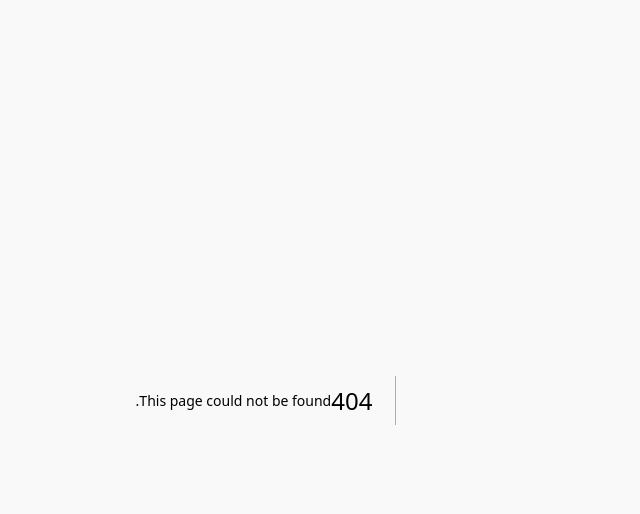
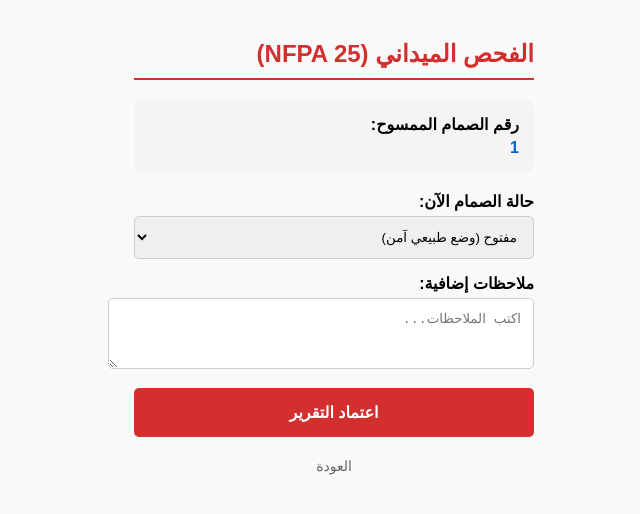
Before and after one commit to rootaipro-svg/nfpa-core2, a Next.js app: page /inspect/1 in a window 1280 px wide. Before the commit this address had no page. Shown: the top 514 px of the page, without its empty margins (406-1046 px from the left). Built offline with nearby package versions, Linux system fonts and the light colour scheme.

Commit message:
Create page.tsx

```diff
--- /dev/null
+++ b/app/inspect/[id]/page.tsx
@@ -0,0 +1,82 @@
+'use client'
+import React, { useState } from 'react';
+import { useParams } from 'next/navigation';
+import { createClient } from '@supabase/supabase-js';
+import Link from 'next/link';
+
+export default function InspectValve() {
+    const params = useParams();
+    const valveId = params?.id;
+
+    const [status, setStatus] = useState('مفتوح (طبيعي)');
+    const [notes, setNotes] = useState('');
+    const [loading, setLoading] = useState(false);
+
+    const handleInspect = async (e: any) => {
+        e.preventDefault();
+        setLoading(true);
+
+        // المفاتيح المباشرة لتجاوز أي تعقيدات
+        const supabaseUrl = 'https://uysfhchahbayozbisppy.supabase.co';
+        const supabaseKey = 'sb_publishable_T03nYMwpGp1uXXTPLqx_1Q_JnzMuqML';
+
+        try {
+            const supabase = createClient(supabaseUrl, supabaseKey);
+
+            // نستخدم الجدول البسيط الذي رأيته في صورتك
+            const { error } = await supabase
+                .from('valve_inspections')
+                .insert([{
+                    valve_number: valveId,
+                    status: status,
+                    notes: notes
+                }]);
+
+            if (error) {
+                alert("حدث خطأ أثناء الإرسال، تأكد أنك ألغيت قفل RLS لهذا الجدول: " + error.message);
+            } else {
+                alert("تم إرسال تقرير الفحص بنجاح إلى الإدارة!");
+            }
+        } catch (err) {
+            alert("خطأ في الاتصال بقاعدة البيانات");
+        }
+
+        setLoading(false);
+    };
+
+    return (
+        <div style={{ padding: '20px', fontFamily: 'Arial', direction: 'rtl', maxWidth: '400px', margin: 'auto' }}>
+            <h2 style={{ color: '#d32f2f', borderBottom: '2px solid #d32f2f', paddingBottom: '10px' }}>الفحص الميداني (NFPA 25)</h2>
+
+            <div style={{ background: '#f4f4f4', padding: '15px', borderRadius: '8px', marginBottom: '20px' }}>
+                <p style={{ margin: '0 0 5px 0', fontSize: '16px' }}><strong>رقم الصمام الممسوح:</strong></p>
+                <p style={{ margin: 0, color: '#0066cc', fontWeight: 'bold' }}>{valveId}</p>
+            </div>
+
+            <form onSubmit={handleInspect} style={{ display: 'flex', flexDirection: 'column', gap: '15px' }}>
+                <div>
+                    <label style={{ fontWeight: 'bold', display: 'block', marginBottom: '5px' }}>حالة الصمام الآن:</label>
+                    <select style={{ width: '100%', padding: '12px', borderRadius: '5px', border: '1px solid #ccc' }} onChange={e => setStatus(e.target.value)}>
+                        <option value="مفتوح (طبيعي)">مفتوح (وضع طبيعي آمن)</option>
+                        <option value="مغلق (خطر)">مغلق (حالة خطرة)</option>
+                        <option value="تسريب">يوجد تسريب</option>
+                        <option value="تالف">تالف أو مكسور</option>
+                    </select>
+                </div>
+
+                <div>
+                    <label style={{ fontWeight: 'bold', display: 'block', marginBottom: '5px' }}>ملاحظات إضافية:</label>
+                    <textarea placeholder="اكتب الملاحظات..." rows={3} style={{ width: '100%', padding: '12px', border: '1px solid #ccc', borderRadius: '5px' }} onChange={e => setNotes(e.target.value)} />
+                </div>
+
+                <button type="submit" disabled={loading} style={{ padding: '15px', background: '#d32f2f', color: 'white', border: 'none', borderRadius: '5px', fontSize: '16px', fontWeight: 'bold' }}>
+                    {loading ? 'جاري الإرسال...' : 'اعتماد التقرير'}
+                </button>
+            </form>
+
+            <div style={{ marginTop: '20px', textAlign: 'center' }}>
+                <Link href="/" style={{ color: '#666', textDecoration: 'none', fontSize: '14px' }}>العودة</Link>
+            </div>
+        </div>
+    );
+}
```
